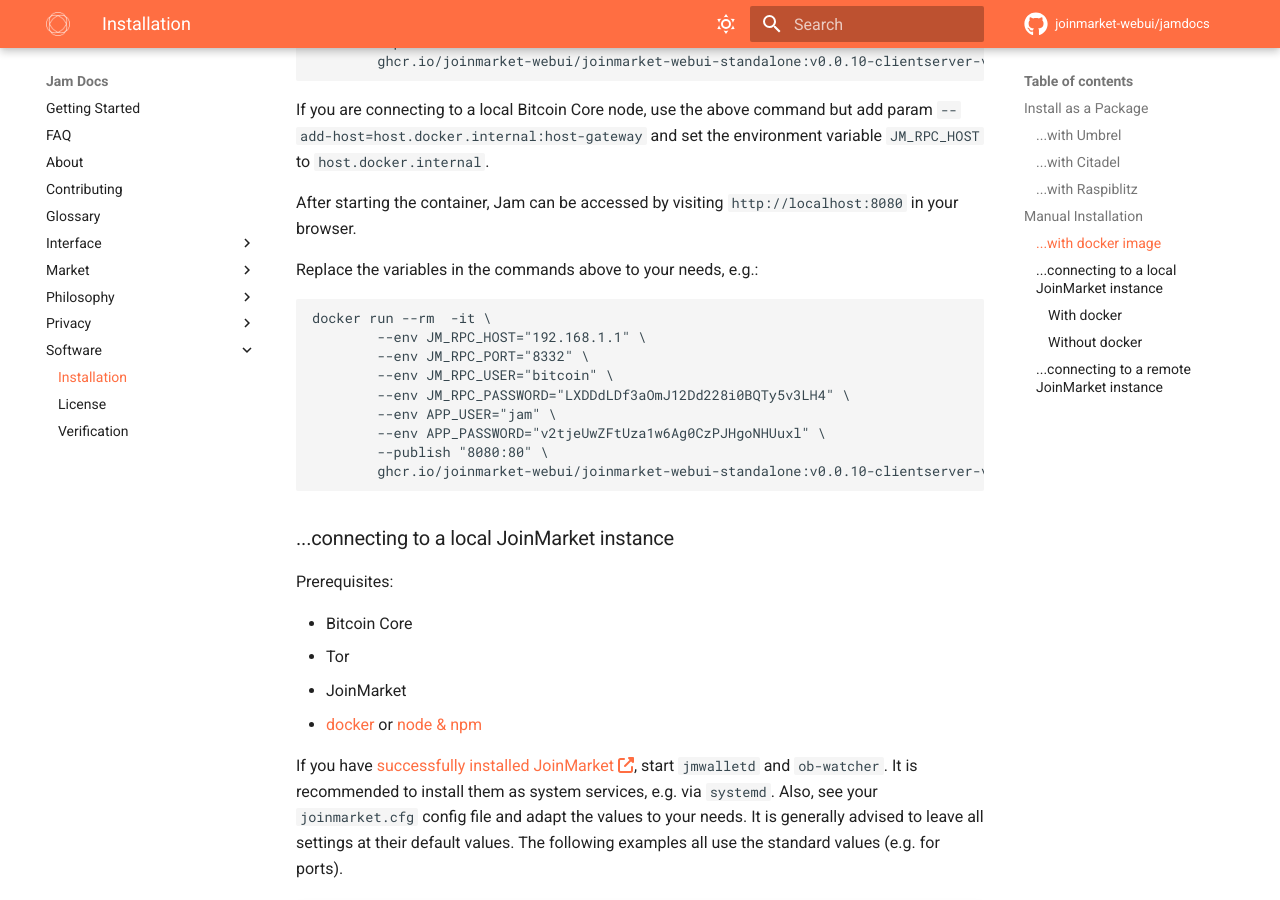
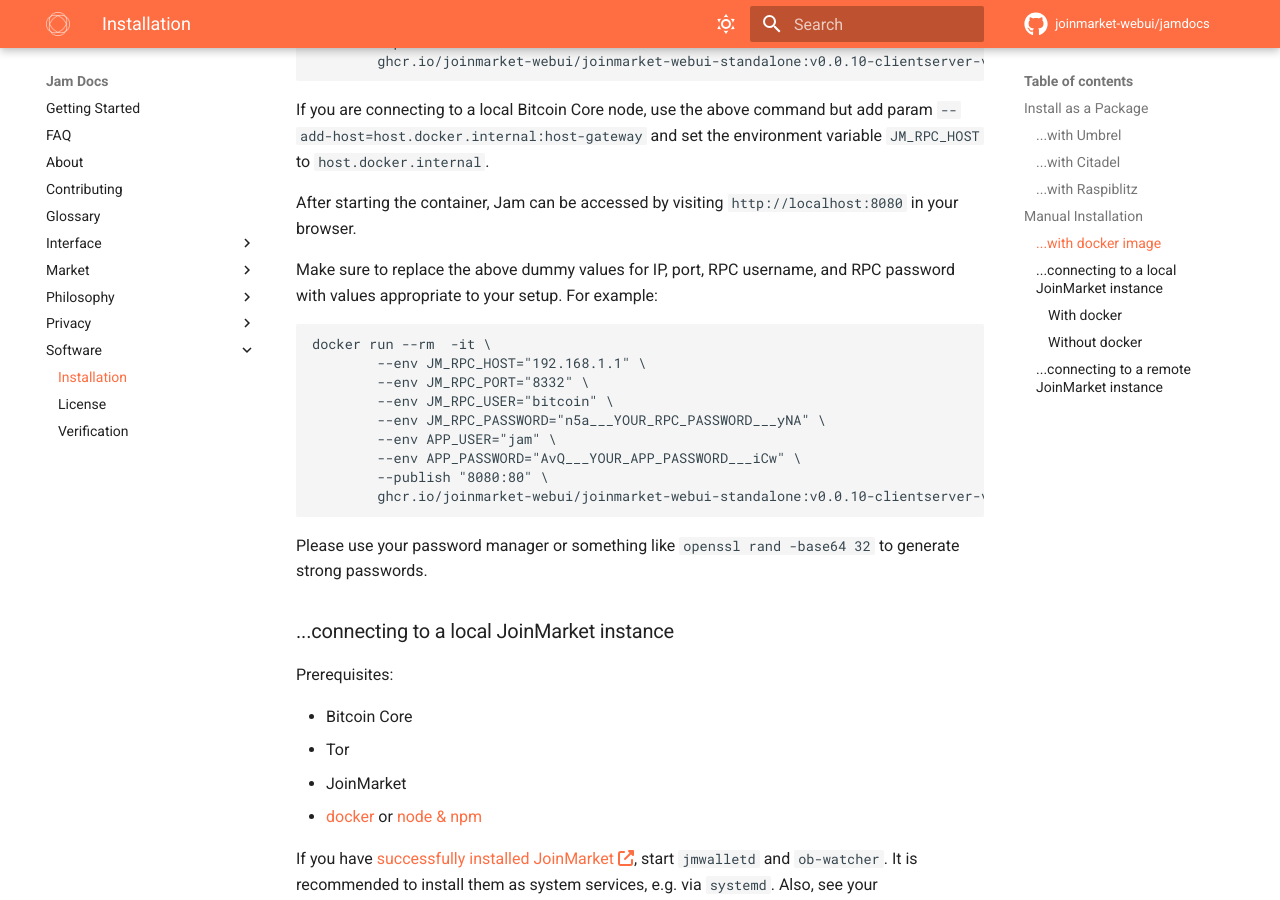
Before and after one commit to joinmarket-webui/jamdocs, an MkDocs documentation site: the page built from docs/software/installation.md, in a window 1280 px wide and 900 px high, scrolled down 2386 px. Built offline with MkDocs 1.6.1 and Material for MkDocs 9.7.7, drawn with Linux system fonts in a browser that asks for light colours; nearby versions of some CDN libraries; comment, search, counter and statistics services are not loaded.

Commit message:
feat(installation): password generation

````diff
--- a/docs/software/installation.md
+++ b/docs/software/installation.md
@@ -114,18 +114,24 @@
 After starting the container, Jam can be accessed by visiting
 `http://localhost:8080` in your browser.
 
-Replace the variables in the commands above to your needs, e.g.:
+Make sure to replace the above dummy values for IP, port, RPC username, and RPC
+password with values appropriate to your setup. For example:
+
 ```sh
 docker run --rm  -it \
         --env JM_RPC_HOST="192.168.1.1" \
         --env JM_RPC_PORT="8332" \
         --env JM_RPC_USER="bitcoin" \
-        --env JM_RPC_PASSWORD="LXDDdLDf3aOmJ12Dd228i0BQTy5v3LH4" \
+        --env JM_RPC_PASSWORD="n5a___YOUR_RPC_PASSWORD___yNA" \
         --env APP_USER="jam" \
-        --env APP_PASSWORD="v2tjeUwZFtUza1w6Ag0CzPJHgoNHUuxl" \
+        --env APP_PASSWORD="AvQ___YOUR_APP_PASSWORD___iCw" \
         --publish "8080:80" \
         ghcr.io/joinmarket-webui/joinmarket-webui-standalone:v0.0.10-clientserver-v0.9.6
 ```
+
+Please use your password manager or something like `openssl rand -base64 32` to
+generate strong passwords.
+
 
 ### ...connecting to a local JoinMarket instance
 
````
